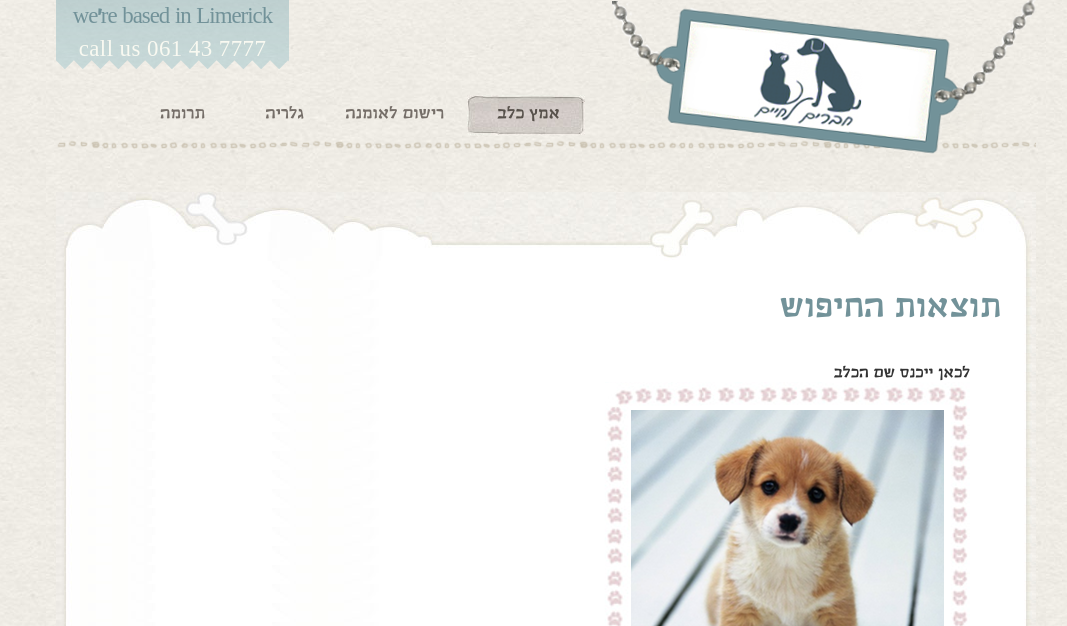
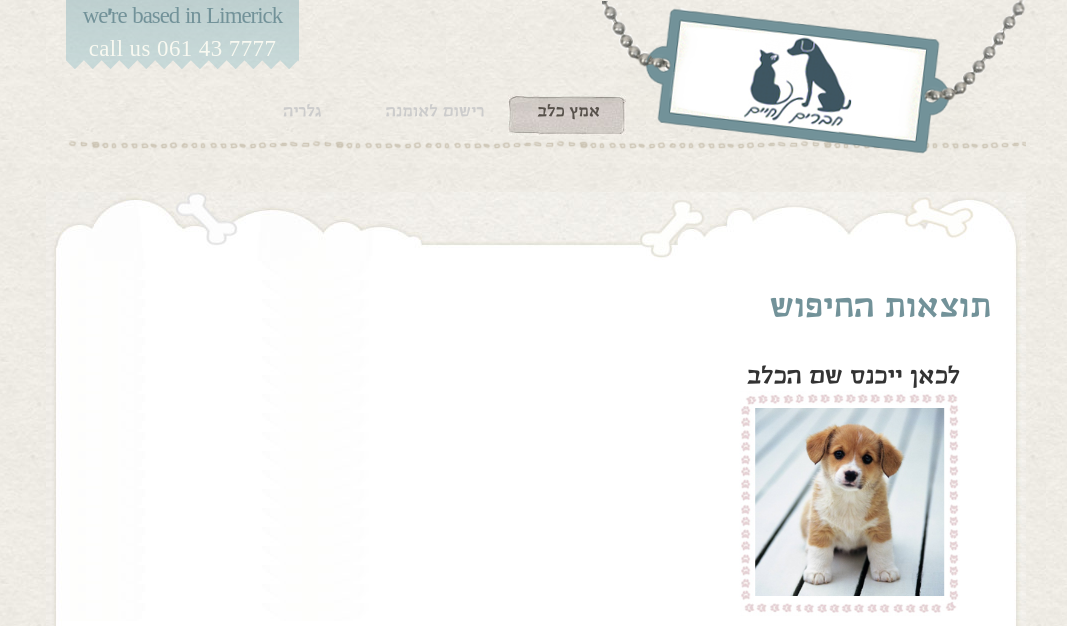
Before and after one commit to ofirnn/friends_forlife, a Django app: page /friends_forlife/dogs_list in a window 1280 px wide. Shown: the top 626 px of the page, without its empty margins (94-1161 px from the left). Run offline with Django 3.2, Linux system fonts and the light colour scheme; parts of the project's set-up code (start-up, migrations or seed data) failed here and were passed over; grey boxes are pictures that could not be loaded.

Commit message:
change in list

```diff
--- a/friends_forlife/app/static/style/style.css
+++ b/friends_forlife/app/static/style/style.css
@@ -156,14 +161,28 @@ span.number {
 #nav li {
   display: block;
 }
-
+#nav li a {
+  display: block;
+  color: #ccc;
+  font-size: 17px;
+  line-height: 1.28571em;
+  font-weight: bold;
+  outline: none;
+}
+#nav li a:focus, #nav li a:hover {
+  color: #fff;
+  background: rgba(255, 255, 255, 0.1);
+}
+#nav li.is-active a {
+  color: #fff;
+}
 
 /*=========================================*/
 /*=========== GENERAL MAIN SETTINGS ===============*/
 /*=========================================*/
 
 #main .block {
-  padding: 42px 30px;
+  padding: 2.625em 1.875em;
 }
 
 .mainTop{
@@ -313,7 +311,7 @@ form{
 @media screen and (min-width: 1046px) {
 
 	.block{
-	  max-width: 980px;
+	  max-width: 960px;
 	}
 	#top > .block{
 		background:url(../../static/img/background/border.png) bottom repeat-x;
@@ -344,7 +342,7 @@ form{
 	overflow:visible;
 	float:left;
   	width:1000px;
-  	margin:-140px 0 0 -200px;
+  	margin:-140px 0 0 -130px;
   }
   #nav ul {
     text-align: center;
@@ -395,14 +386,27 @@ form{
 #nav li.navBtnAbout a { width:84px; }
 #nav li.navBtnAbout.is-active a, #nav li.navBtnAbout a:hover { background:url(../../static/img/buttons/menu-tabs/navBtn118.jpg) no-repeat; }
 
-	#nav li.navBtnDonate a { width:84px; }
-	#nav li.navBtnDonate.is-active a, #nav li.navBtnDonate a:hover {background:url(../../static/img/buttons/menu-tabs/navBtn118.jpg) no-repeat; }
+#nav li.navBtnGallery a { width:84px; }
+#nav li.navBtnGallery.is-active a, #nav li.navBtnGallery a:hover {background:url(../../static/img/buttons/menu-tabs/navBtn118.jpg) no-repeat; }
+
+#nav li.navBtnDonate { display:none;}
 
 }
 
 /*Adi*/
 .picture
 {
+	width: 30%;
 	margin-top: 5%;
 	margin-right: 5%;
 }
+.picture img
+{
+	width: 80%;
+}
+
+.picture p
+{
+	width: 80%;
+	font-size: 25px;
+}
--- a/friends_forlife/app/templates/app/dogs_list.html
+++ b/friends_forlife/app/templates/app/dogs_list.html
@@ -53,7 +53,7 @@
 					     	<div class="picture"   <!-- here come's dog's pic-->
 					     		<p class="name">לכאן ייכנס שם הכלב</p>
 					     		<img src="../../static/img/panels/dog_frame.png">
-
+					     		<p> </p>
 					     	</div>
 								<div class="clear"></div>
 							</form>
```
Also changed, not shown: other parts of friends_forlife/app/static/style/style.css (+13 -36 lines). Lines whose indentation alone changed are shown as unchanged.
